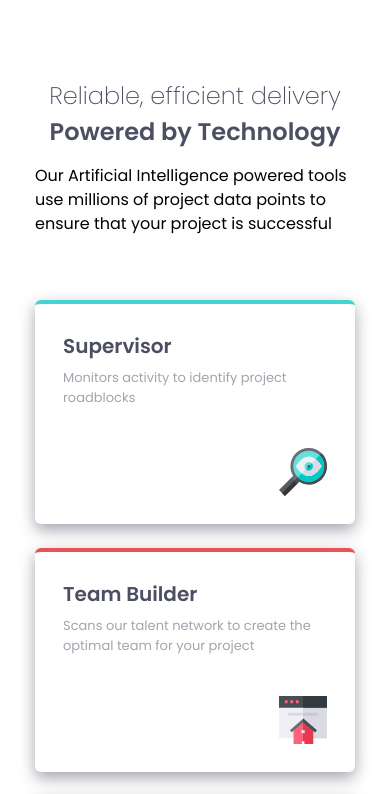
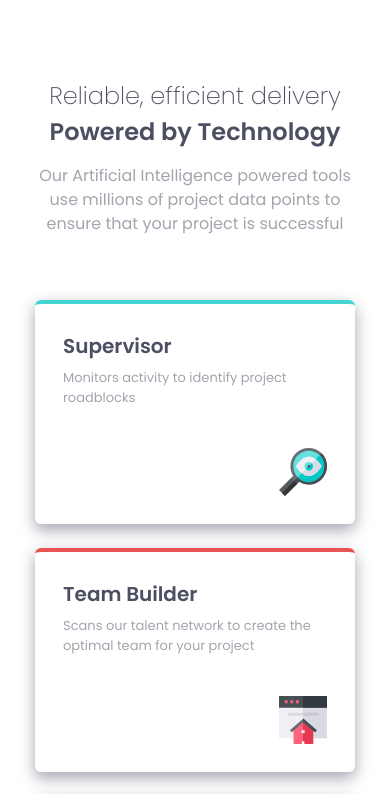
Before and after one commit to palmeiroerick/four-card-feature-section, a Next.js app: page / in a window 390 px wide. Shown: the top 794 px of the page. Built offline with nearby package versions, Linux system fonts and the light colour scheme.

Commit message:
style: add mobile styles to text component

```diff
--- a/components/Text/index.tsx
+++ b/components/Text/index.tsx
@@ -3,7 +3,7 @@ type TextProps = {
 };
 
 const Text = ({ children }: TextProps) => {
-  return <p>{children}</p>;
+  return <p className="text-grayishBlue text-center">{children}</p>;
 };
 
 export default Text;
```
